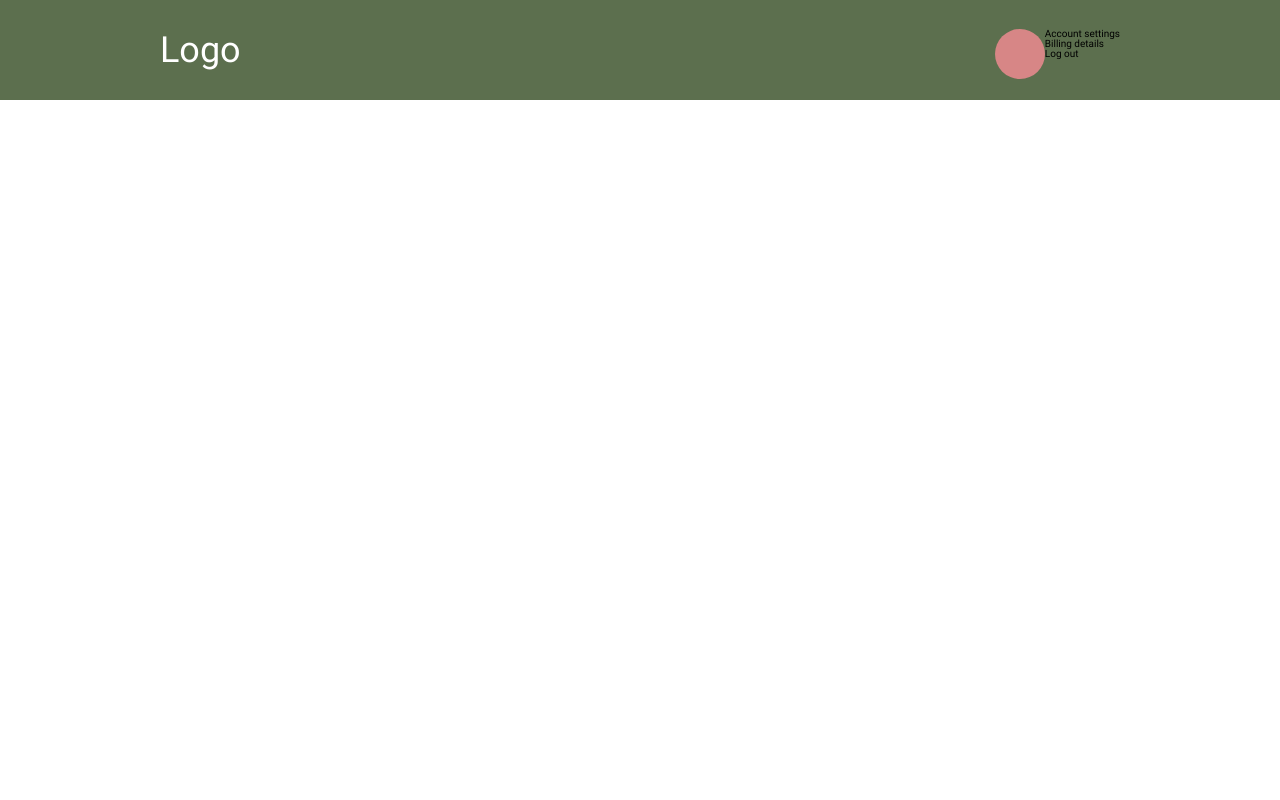
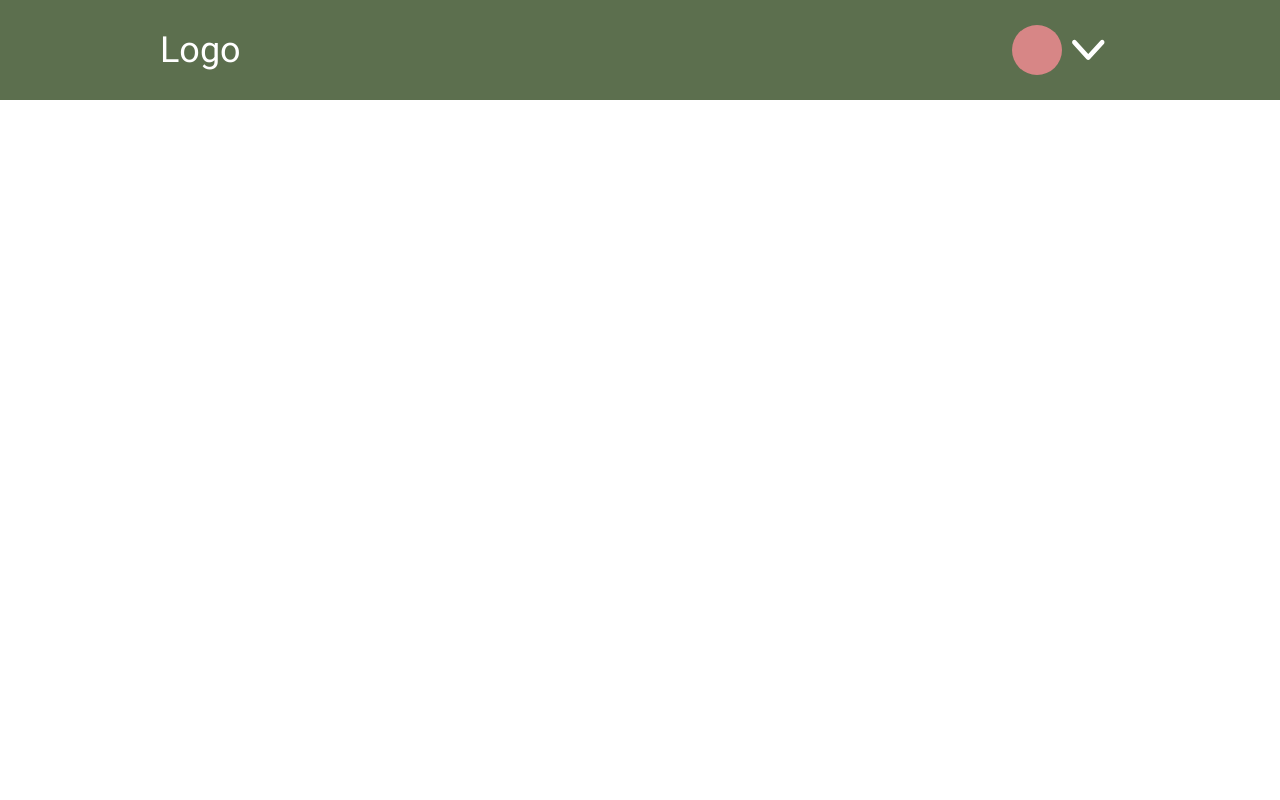
Before and after one commit to SergeyVoychenko/Position-Figma, a plain HTML site: page index.html in a window 1280 px wide. Shown: the top 800 px of the page. Drawn offline with Linux system fonts and the light colour scheme.

Commit message:
made on flexes on the ridges did not go

```diff
--- a/css/styles.css
+++ b/css/styles.css
@@ -2,45 +2,75 @@ html {
     font-family: Roboto, sans-serif;
     font-style: normal;
     font-size: 10px;
-}
-.wrapper {
-    min-height: 100%;
-    display: grid;
-    grid-template: minmax(100px, 100px) 1fr minmax(100px, 100px) / 1fr;
-    grid-template-areas:
-    "header"
-    "main"
-    "footer";
-}
-.header-menu > img {
-    width: 50px;
+    height: 2000px;
 }
 .header {
-    grid-area: header;
-    padding: 29px 160px;
-    background: #5c6f4e;
-    display: grid;
-    grid-auto-flow: column;
-    grid-template: 1fr / 1fr;
-    position: relative;
+    background-color: #5c6f4e;
+    width: 100vw;
+    height: 100px;
+    position: fixed;
+}
+.header > div {
+    padding-left: 160px;
+    padding-right: 175px;
+    gap: 10px;
+    display: flex;
+    margin-top: 25px;
+    justify-content: space-between;
+    align-items: center;
+    flex-wrap: wrap;
+    background-color: #5c6f4e;
 }
 .header-logo {
-    color: #FFFFFF;
     font-weight: 400;
     font-size: 3.6rem;
     line-height: 1.17;
+    color: white;
 }
-.header-menu {
-    display: grid;
-    grid-auto-flow: column;
-    justify-items: end;
+.nav {
+    display: flex;
+    align-items: center;
+    gap: 10px;
+    position: relative;
 
 }
-.main {
-    height: 1000px;
-    grid-area: main;
+.nav:hover .dropdawn {
+    visibility: visible;
+    opacity: 1;
+    transform: translateY(40%);
+    z-index: 1;
 }
-.footer {
-    background: #5c6f4e;
-    grid-area: footer;
+.boll {
+    width: 50px;
+    z-index: 2;
 }
+.dropdawn {
+    transition: all 1s;
+    position: absolute;
+    top: -40px;
+    right: 1px;
+    width: 265px;
+    height: 207px;
+    visibility: hidden;
+    opacity: 0;
+    display: block;
+}
+.arrow {
+    width: 33.3px;
+    z-index: 2;
+}
+
+.dropdawn > li a {
+    transition: all 0.2s;
+    display: block;
+    color: #000000;
+    font-weight: normal;
+    font-size: 2.4rem;
+    line-height: 1.17;
+    padding: 10px 16px;
+    background-color: #7b89ba;
+}
+.dropdawn > li a:hover {
+    background-color: lightcoral;
+    color: white;
+}
--- a/index.html
+++ b/index.html
@@ -9,20 +9,20 @@
 </head>
 
 <body>
-    <div class="wrapper">
-        <header class="header">
+    <!-- Start header -->
+    <header class="header">
+        <div>
             <a href="" class="header-logo">Logo</a>
-            <nav class="header-menu">
-                <img src="../Position-Figma/img/Header-img.svg" alt="image menu">
-                <ul>
+            <nav class="nav">
+                <img class="boll" src="img/Header-img.svg" alt="image menu">
+                <img class="arrow" src="img/arrow.svg" alt="arrow">
+                <ul class="dropdawn">
                     <li><a href="#">Account settings</a></li>
                     <li><a href="#">Billing details</a></li>
-                    <li><a href="#"></a>Log out</li>
+                    <li><a href="#">Log out</a></li>
                 </ul>
             </nav>
-        </header>
-        <main class="main"></main>
-        <footer class="footer">
-        </footer>
-    </div>
+        </div>
+    </header>
+    <!-- End header -->
 </body>
```
